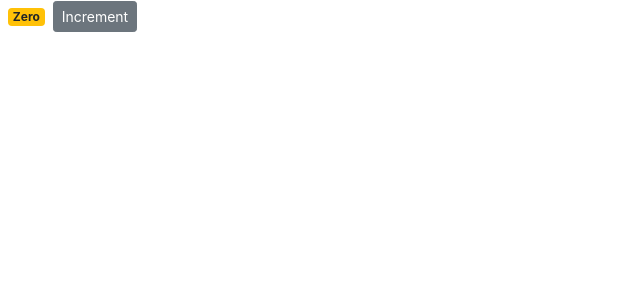
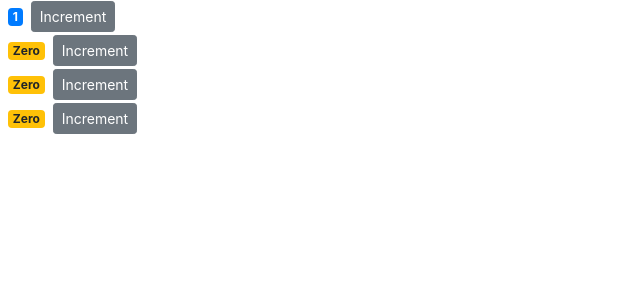
Before and after one commit to rsmilek/JavaScriptSamples, a React (Create React App) app in the folder r-counter-app/: page / in a window 1280 px wide. Shown: the top 300 px of the page, without its empty margins (0-640 px from the left). Built offline with nearby package versions, Linux system fonts and the light colour scheme.

Commit message:
r-counter: + Pass content to react component by property

```diff
--- a/r-counter-app/src/componets/counter.jsx
+++ b/r-counter-app/src/componets/counter.jsx
@@ -1,18 +1,18 @@
 import React, { Component } from "react";
 
-class Counter extends Component {
+export default class Counter extends Component {
   state = {
-    count: 0
+    value: this.props.value // Initialize state of react component by given property 'value'
   };
 
   handleIncrement = product => {
     console.log(product);
-    this.setState({ count: this.state.count + 1 }); // Stores new value into state.count & synchronize view (update UI by new value) by async call or render() method
+    this.setState({ value: this.state.value + 1 }); // Stores new value into state.count & synchronize view (update UI by new value) by async call or render() method
   };
 
   render() {
     return (
-      <React.Fragment>
+      <div>
         <span className={this.getBadgeClasses()}>{this.formatCount()}</span>
         <button
           onClick={() => this.handleIncrement({ id: 1 })} // Must be passed function reference. Arrow function is a way how to pass some parameters
@@ -20,20 +20,18 @@
         >
           Increment
         </button>
-      </React.Fragment>
+      </div>
     );
   }
 
   getBadgeClasses() {
     let classes = "badge m-2 badge-"; // m-2 means margin 2
-    classes += this.state.count === 0 ? "warning" : "primary";
+    classes += this.state.value === 0 ? "warning" : "primary";
     return classes;
   }
 
   formatCount() {
-    const { count } = this.state;
-    return count === 0 ? "Zero" : count;
+    const { value } = this.state;
+    return value === 0 ? "Zero" : value;
   }
 }
-
-export default Counter;
--- /dev/null
+++ b/r-counter-app/src/componets/counters.jsx
@@ -0,0 +1,23 @@
+import React, { Component } from "react";
+import Counter from "./counter";
+
+export default class Counters extends Component {
+  state = {
+    counters: [
+      { id: 1, value: 1 },
+      { id: 2, value: 0 },
+      { id: 3, value: 0 },
+      { id: 4, value: 0 }
+    ]
+  };
+
+  render() {
+    return (
+      <div>
+        {this.state.counters.map(counter => (
+          <Counter key={counter.id} value={counter.value} /> // Pass content to react component by property 'value'
+        ))}
+      </div>
+    );
+  }
+}
--- a/r-counter-app/src/index.js
+++ b/r-counter-app/src/index.js
@@ -4,11 +4,11 @@
 // import App from "./App";
 import * as serviceWorker from "./serviceWorker";
 import "bootstrap/dist/css/bootstrap.css";
-import Counter from "./componets/counter";
+import Counters from "./componets/counters";
 
 // CONTAINER FOR REACT APPLICATION
 // ReactDOM.render(<App />, document.getElementById("root"));
-ReactDOM.render(<Counter />, document.getElementById("root"));
+ReactDOM.render(<Counters />, document.getElementById("root"));
 
 // If you want your app to work offline and load faster, you can change
 // unregister() to register() below. Note this comes with some pitfalls.
```
